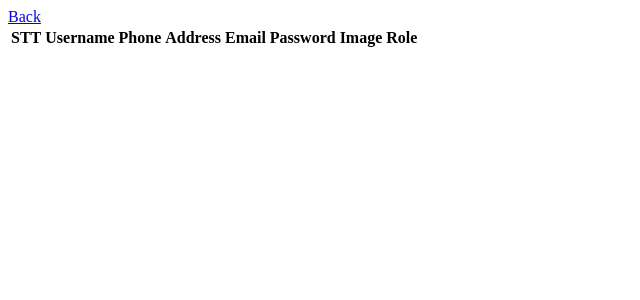
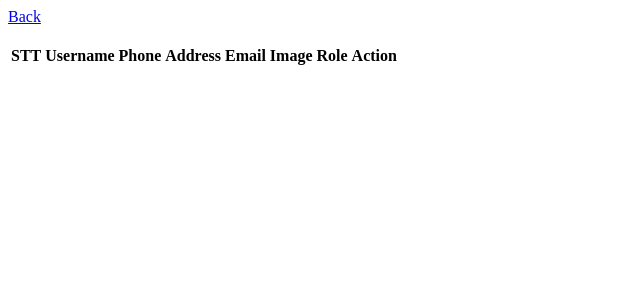
Before and after one commit to Nguyenthixuananh/case-library, a PHP site: page /View/auth/list.php in a window 1280 px wide. Shown: the top 300 px of the page, without its empty margins (0-640 px from the left). Run offline with PHP 8.4, Linux system fonts and the light colour scheme; lists and menus that the app fills with data are empty.

Commit message:
css auth-list

```diff
--- a/View/auth/list.php
+++ b/View/auth/list.php
@@ -1,6 +1,9 @@
 <div class="container-fluid">
+    <div>
     <a type="button" class="btn btn-dark" href="index.php?page=book-list">Back</a>
-    <table class="table align-middle">
+    </div>
+    <br>
+    <table style="text-align: center" class="table align-middle">
         <thead class="table-info">
         <tr>
             <th>STT</th>
@@ -8,9 +11,10 @@
             <th>Phone</th>
             <th>Address</th>
             <th>Email</th>
-            <th>Password</th>
+<!--            <th>Password</th>-->
             <th>Image</th>
             <th>Role</th>
+            <th colspan="2">Action</th>
         </tr>
         </thead>
         <tbody>
@@ -22,12 +26,12 @@
                     <td><?php echo $user["phone"] ?></td>
                     <td><?php echo $user["address"] ?></td>
                     <td><?php echo $user["email"] ?></td>
-                    <td><?php echo $user["password"] ?></td>
+<!--                    <td>--><?php //echo $user["password"] ?><!--</td>-->
                     <td><img width="150px" height="150px" src="<?php echo $user["image"] ?>"></td>
-                    <td><?php echo $user["role"] ?></td>
+                    <td ><?php echo $user["role"] ?></td>
                     <td><a class="btn btn-danger" onclick="return confirm('Are you sure??')"
-                           href="index.php?page=user-delete&id=<?php echo $user["id"] ?>">Delete</a></td>
-                    <td><a class="btn btn-warning" href="index.php?page=user-update&id=<?php echo $user["id"] ?>">Edit</a></td>
+                           href="index.php?page=user-delete&id=<?php echo $user["id"] ?>">Delete</a>
+                    <a class="btn btn-warning" href="index.php?page=user-update&id=<?php echo $user["id"] ?>">Edit</a></td>
 
                 </tr>
             <?php endforeach; ?>
```
